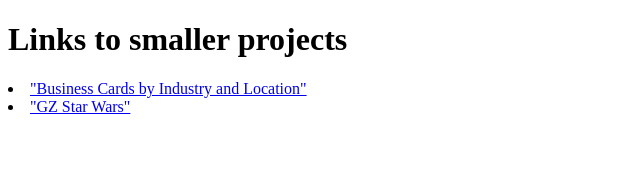
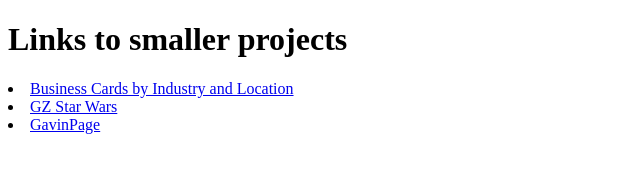
Before and after one commit to thedemonbaca/Smaller-Projects, a plain HTML site: page index.html in a window 1280 px wide. Shown: the whole page, without its empty margins (0-640 px from the left). Drawn offline with Linux system fonts and the light colour scheme.

Commit message:
added gavinpage to index

```diff
--- a/index.html
+++ b/index.html
@@ -7,9 +7,10 @@
   <body>
     <h1>Links to smaller projects</h1>
     <li><a href="business_cards/heatmap.html">
-	"Business Cards by Industry and Location"</a>
+	Business Cards by Industry and Location</a>
     </li>
-    <li><a href="star-wars/crawl.html">"GZ Star Wars"</a>
+    <li><a href="star-wars/crawl.html">GZ Star Wars</a>
     </li>
+    <li><a href="gavin/gavin.html">GavinPage</a></li>
   </body>
 </html>
```
